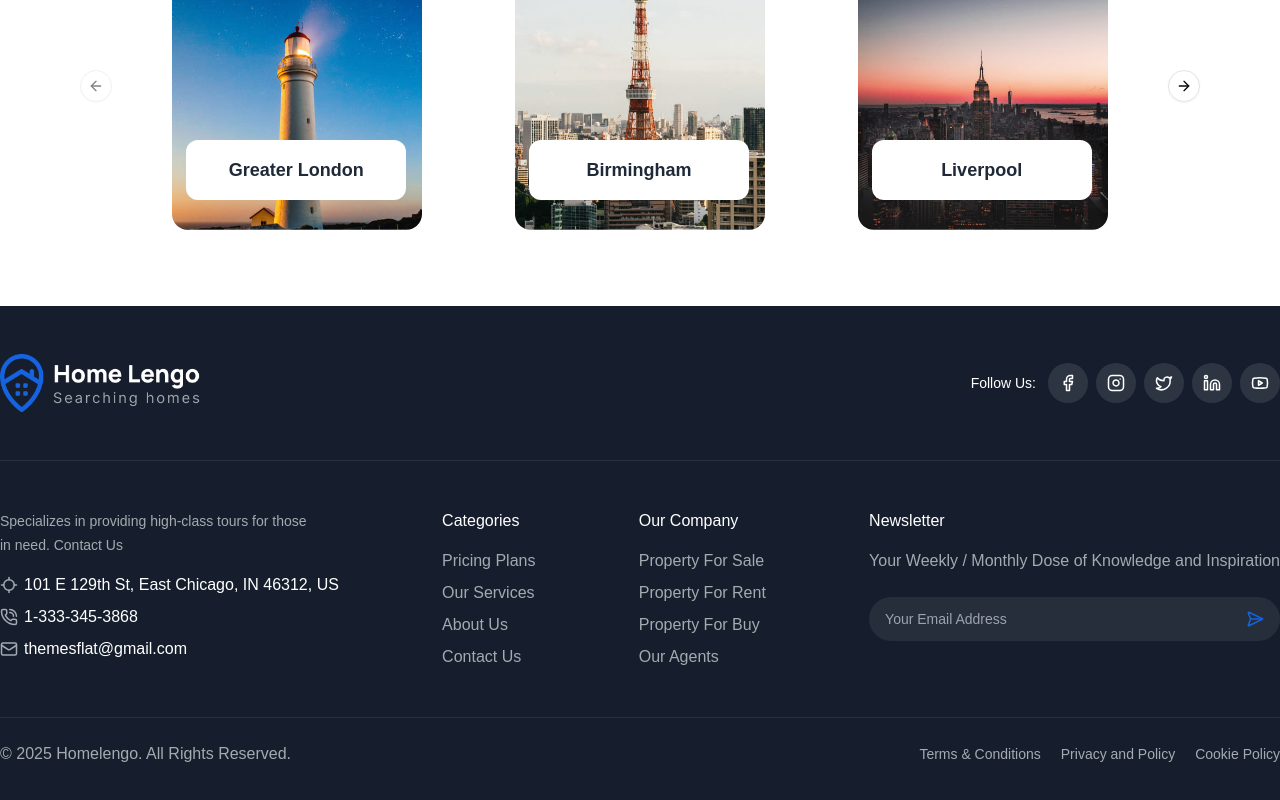
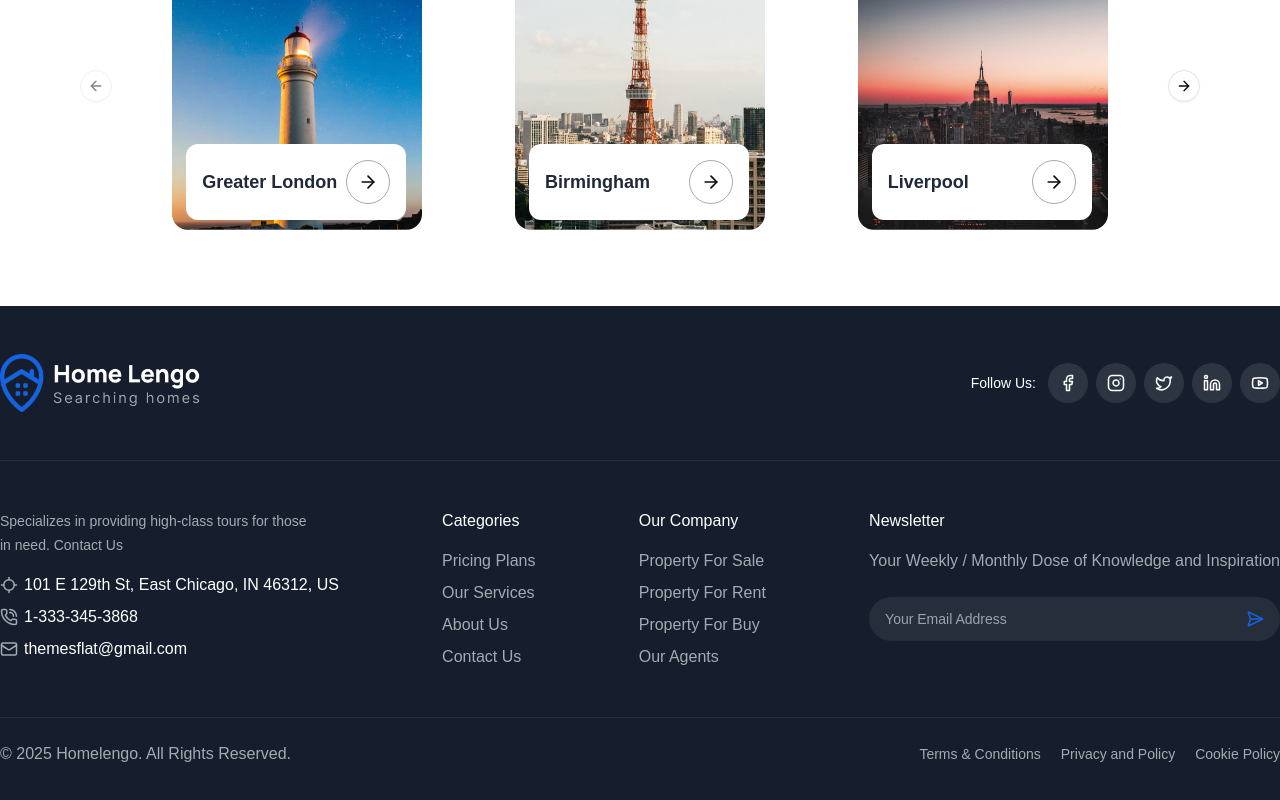
Before and after one commit to aryan7123/homelengo, a Next.js app: page / in a window 1280 px wide. Shown: the part 1433-2233 px from the top of the page. Built offline with nearby package versions, Linux system fonts and the light colour scheme; no server answers; the database is empty.

Commit message:
location carousel completed

```diff
--- a/app/page.tsx
+++ b/app/page.tsx
@@ -28,7 +28,7 @@ import { useState, useEffect } from "react";
 import { motion } from "framer-motion";
 import { Input } from "@/components/ui/input"
 import Image from "next/image";
-import { SearchIcon, MapPin, BedDouble, Bath, LandPlot } from "lucide-react";
+import { SearchIcon, MapPin, BedDouble, Bath, LandPlot, ArrowRight } from "lucide-react";
 import Navbar from "./components/Navbar";
 import Footer from "./components/Footer";
 import axios from "axios";
@@ -301,8 +301,11 @@ export default function Home() {
                               height={350}
                               className="rounded-2xl"
                             />
-                            <div className="text-center w-[220px] rounded-xl overflow-hidden ml-3.5 flex items-center justify-center p-4 absolute bottom-[30px] bg-white">
+                            <div className="text-center w-[220px] rounded-xl overflow-hidden ml-3.5 flex items-center justify-between p-4 absolute bottom-[10px] bg-white">
                               <h3 className="text-lg font-semibold text-gray-800">{item.name}</h3>
+                              <div className="w-11 h-11 flex items-center justify-center rounded-full border border-[#a3abb0] transition-colors hover:bg-[#1563df] hover:text-white cursor-pointer">
+                                <ArrowRight size={20} />
+                              </div>
                             </div>
                           </div>
                         </div>
```
